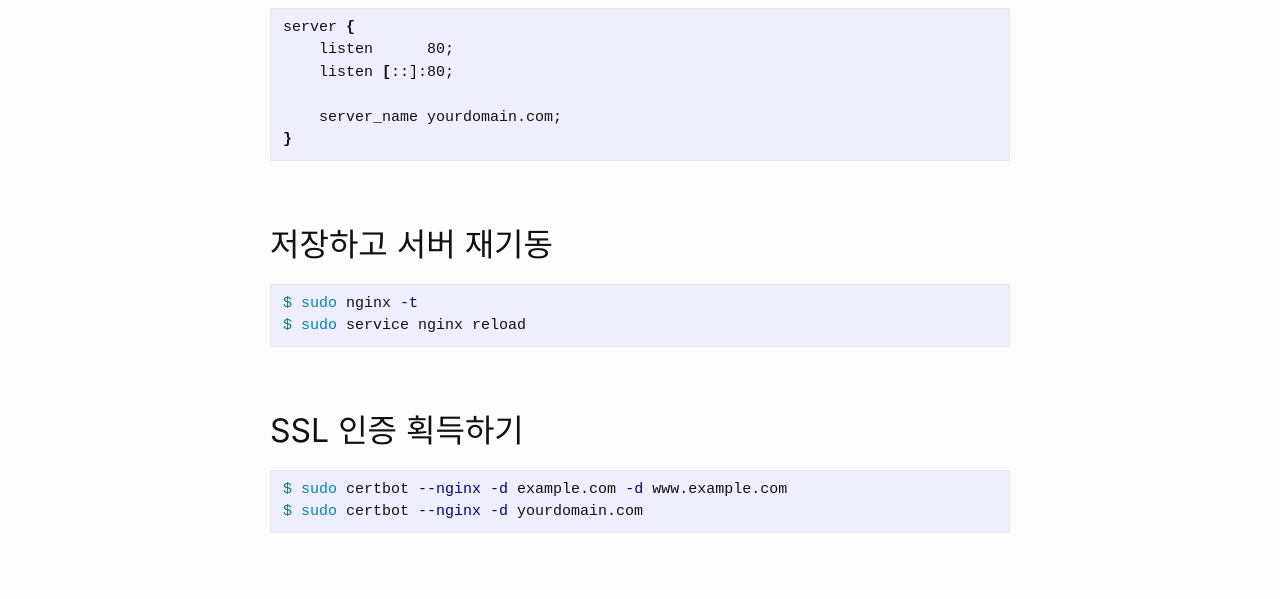
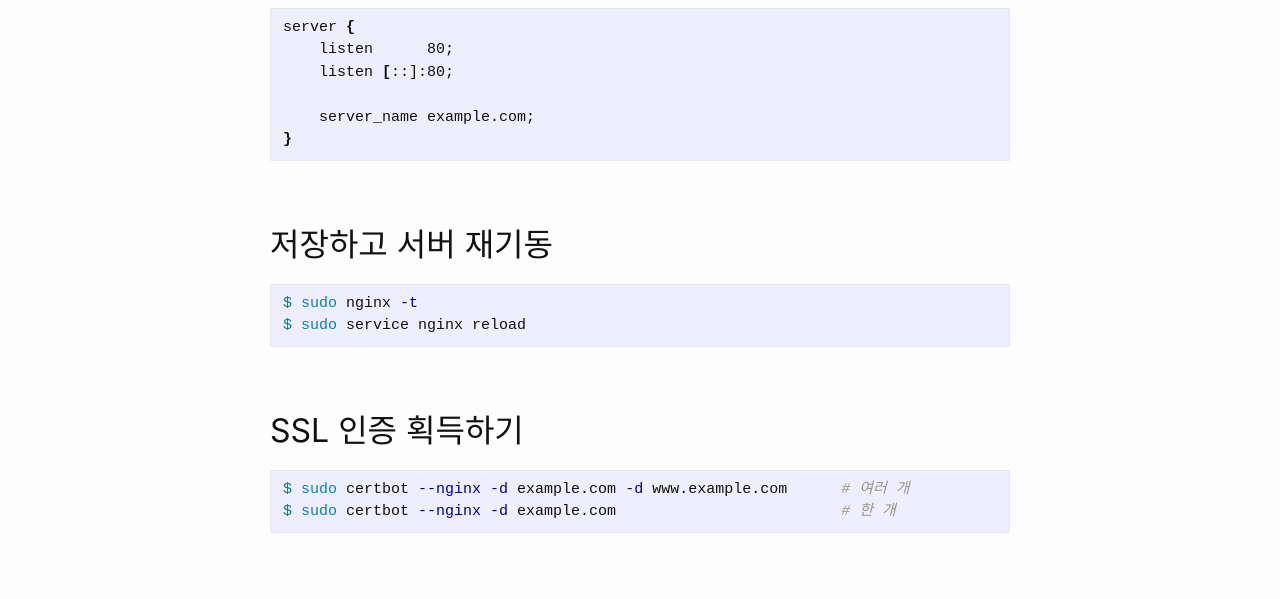
Before and after one commit to pilot376/pilot376.github.io, a Jekyll site: the page built from _posts/2019-03-22-ubuntu-nginx-ssl.md, in a window 1280 px wide. Shown: the part 937-1536 px from the top of the page. Built offline with Jekyll 4.4.1, drawn with Linux system fonts in a browser that asks for light colours; comment, search, counter and statistics services are not loaded.

Commit message:
샘플 도메인 수정

```diff
--- a/_posts/2019-03-22-ubuntu-nginx-ssl.md
+++ b/_posts/2019-03-22-ubuntu-nginx-ssl.md
@@ -39,7 +39,7 @@ server {
     listen      80;
     listen [::]:80;
 
-    server_name yourdomain.com;
+    server_name example.com;
 }
 ~~~
 
@@ -55,8 +55,8 @@ $ sudo service nginx reload
 
 ## SSL 인증 획득하기
 ~~~bash
-$ sudo certbot --nginx -d example.com -d www.example.com
-$ sudo certbot --nginx -d yourdomain.com
+$ sudo certbot --nginx -d example.com -d www.example.com      # 여러 개
+$ sudo certbot --nginx -d example.com                         # 한 개
 ~~~
 
 ---
```
